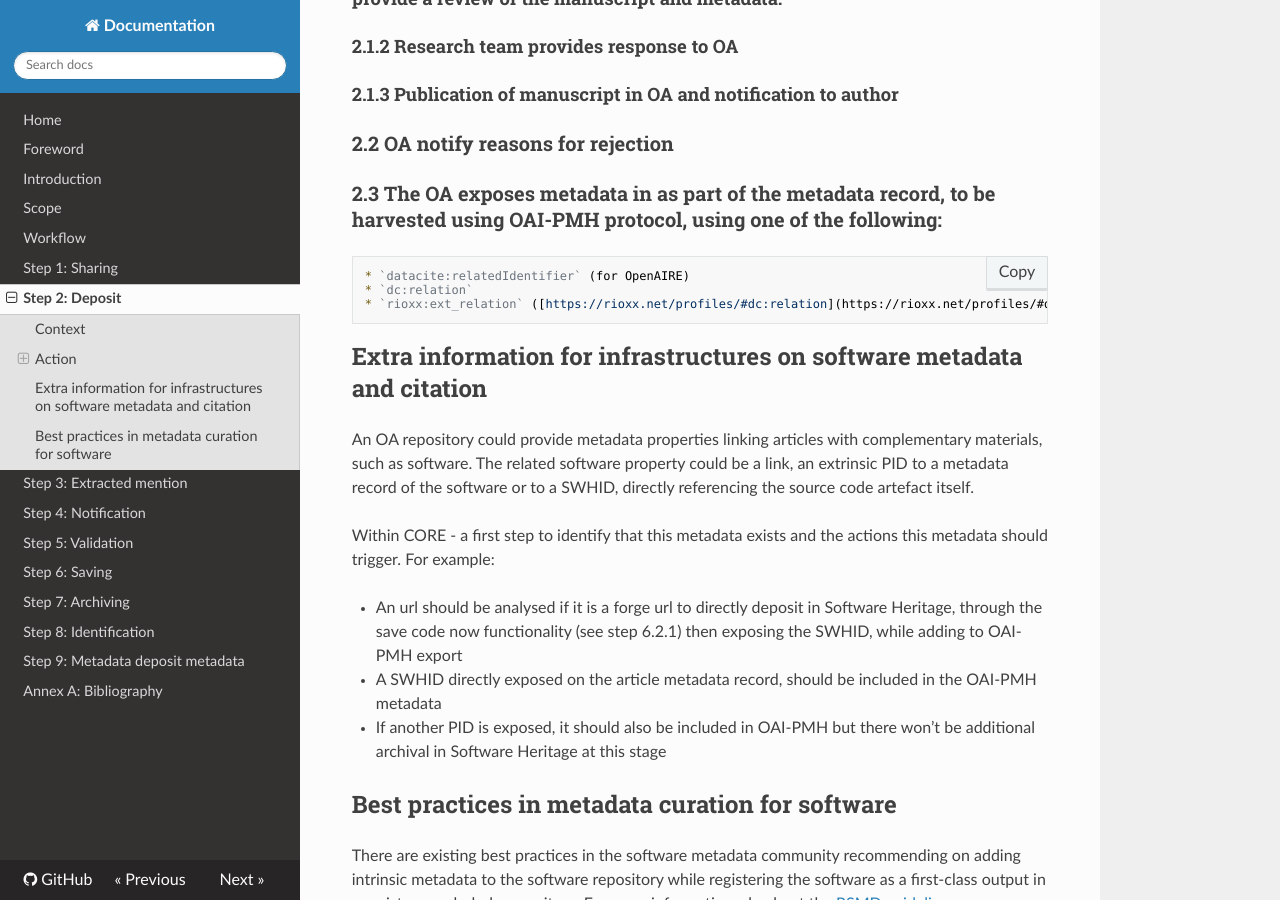
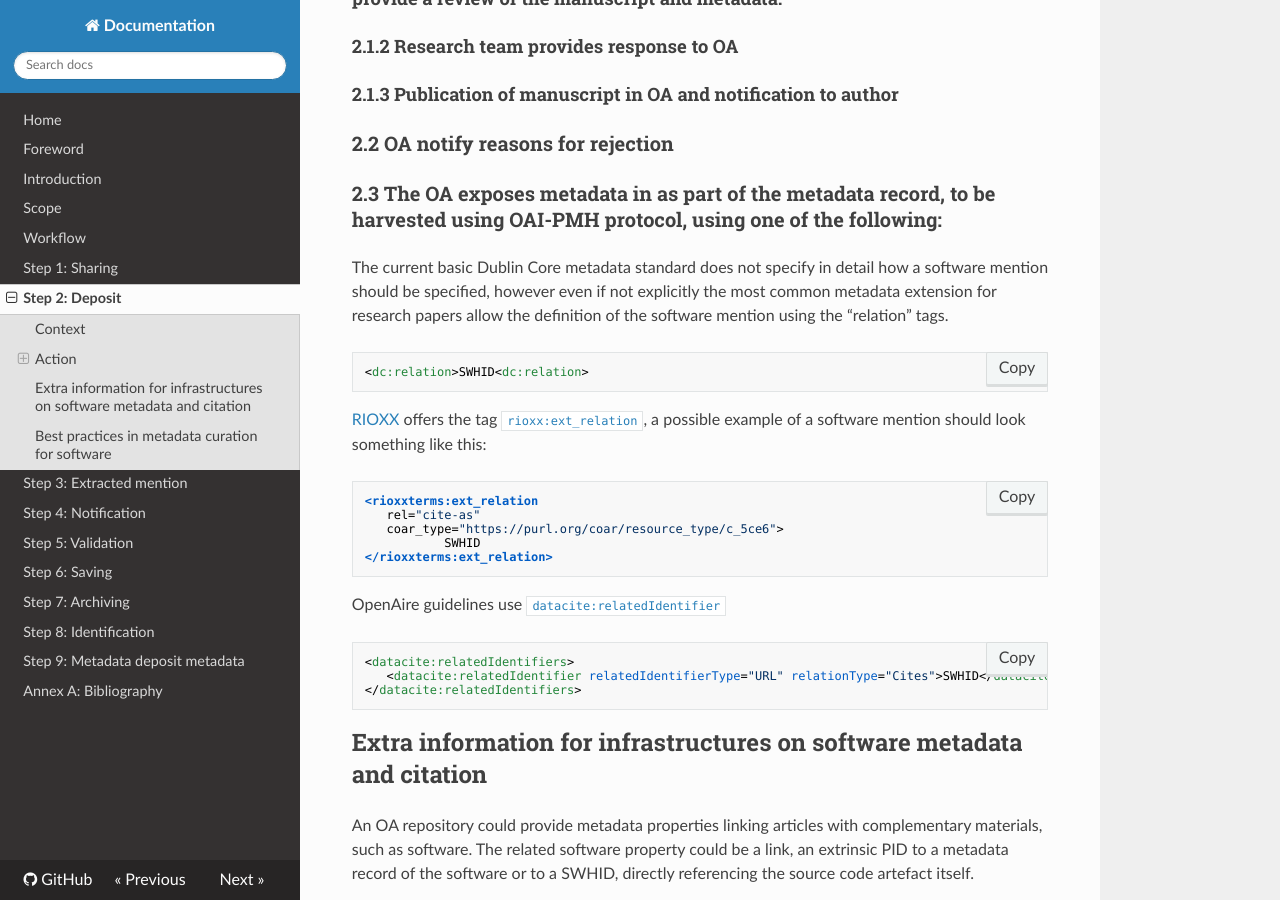
Before and after one commit to herrboyer/SoFairOA-documentation, an MkDocs documentation site: the page built from docs/12-step-2.md, in a window 1280 px wide and 900 px high, scrolled down 1377 px. Built offline with MkDocs 1.6.1, drawn with Linux system fonts in a browser that asks for light colours; nearby versions of some CDN libraries.

Commit message:
Move the metadata specification to step 2 and reference it from step 8 where it was originally defined.

````diff
--- a/docs/12-step-2.md
+++ b/docs/12-step-2.md
@@ -31,9 +31,30 @@ Shown below (Figure 1) is an example of how the author uploads their manuscript
 
 ### 2.3 The OA exposes metadata in as part of the metadata record, to be harvested using OAI-PMH protocol, using one of the following:
 
-    * `datacite:relatedIdentifier` (for OpenAIRE)
-    * `dc:relation`
-    * `rioxx:ext_relation` ([https://rioxx.net/profiles/#dc:relation](https://rioxx.net/profiles/#dc:relation))
+The current basic Dublin Core metadata standard does not specify in detail how a software mention should be specified, however even if not explicitly the most common metadata extension for research papers allow the definition of the software mention using the “relation” tags.
+
+```
+<dc:relation>SWHID<dc:relation>
+```
+
+
+[RIOXX](https://rioxx.net/profiles/) offers the tag [`rioxx:ext_relation`](https://rioxx.net/profiles/#rioxxterms:ext_relation), a possible example of a software mention should look something like this:
+
+```
+<rioxxterms:ext_relation
+   rel="cite-as"
+   coar_type="https://purl.org/coar/resource_type/c_5ce6">
+           SWHID
+</rioxxterms:ext_relation>
+```
+
+OpenAire guidelines use [`datacite:relatedIdentifier`](https://openaire-guidelines-for-literature-repository-managers.readthedocs.io/en/v4.0.0/field_relatedidentifier.html#dci-relatedidentifier)
+
+```
+<datacite:relatedIdentifiers>
+   <datacite:relatedIdentifier relatedIdentifierType="URL" relationType="Cites">SWHID</datacite:relatedIdentifier>
+</datacite:relatedIdentifiers>
+```
 
 ## Extra information for infrastructures on software metadata and citation
 
````
Also changed, not shown: docs/18-step-8.md (+1 -19 lines).
